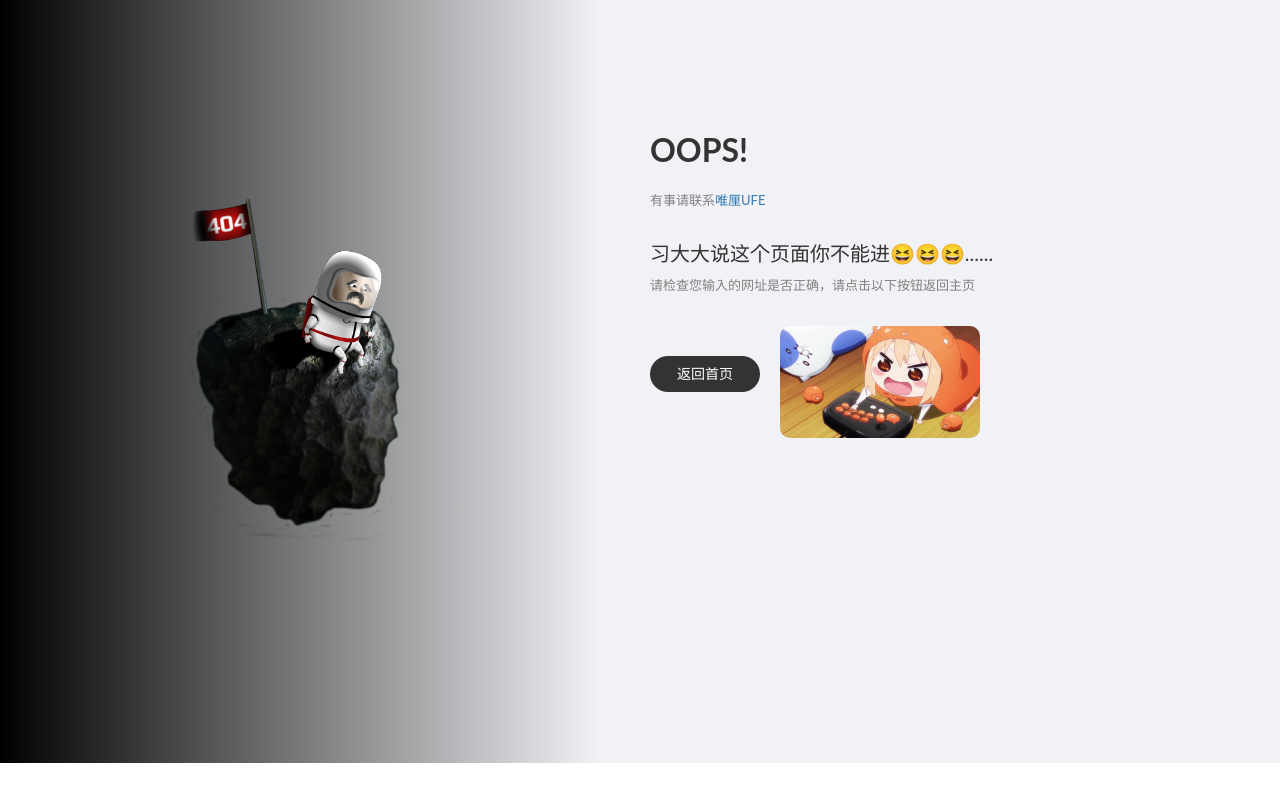
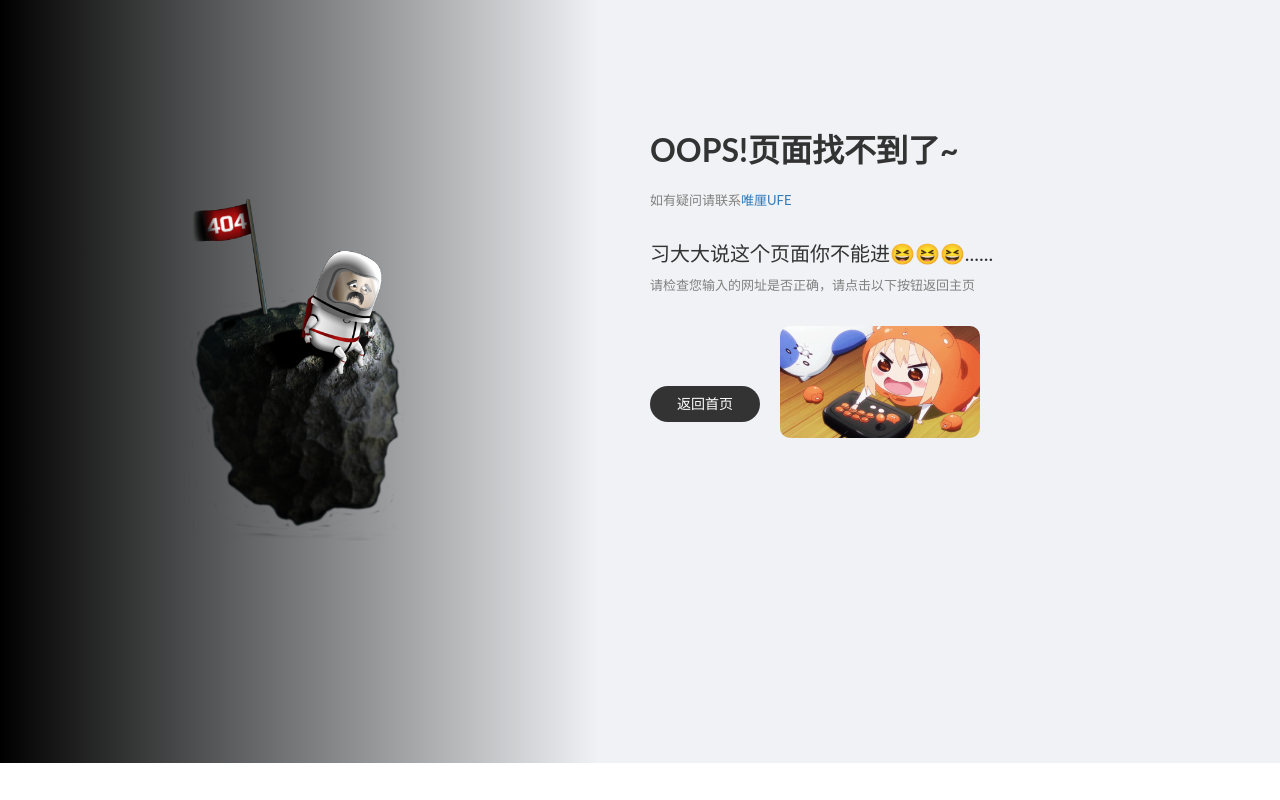
Before and after one commit to Janyet-Lee/vue-admin-template, a Vue app: page /#/404 in a window 1280 px wide. Built offline with nearby package versions, Linux system fonts and the light colour scheme.

Commit message:
调整reademe文档

```diff
--- a/src/router/index.js
+++ b/src/router/index.js
@@ -89,7 +89,7 @@ export const constantRouterMap = [
       {
         path: 'upload',
         name: 'excel3',
-        component: _import('excel/exportExcel'),
+        component: _import('excel/uploadExcel'),
         meta: { title: 'uploadExcel', icon: 'form' }
       }
     ]
--- a/src/styles/variables.scss
+++ b/src/styles/variables.scss
@@ -1,4 +1,5 @@
 //sidebar
 $menuBg:#304156;
+// $menuBg:#333;
 $subMenuBg:#1f2d3d;
 $menuHover:#001528;
--- a/src/views/404.vue
+++ b/src/views/404.vue
@@ -8,8 +8,8 @@
         <img class="pic-404__child right" :src="img_404_cloud" alt="404"> -->
       </div>
       <div class="bullshit">
-        <div class="bullshit__oops">OOPS!</div>
-        <div class="bullshit__info">有事请联系<a class="link-type" href="http://www.wili.us/" target='_blank'>唯厘UFE</a></div>
+        <div class="bullshit__oops">OOPS!页面找不到了~</div>
+        <div class="bullshit__info">如有疑问请联系<a class="link-type" href="http://www.wili.us/" target='_blank'>唯厘UFE</a></div>
         <div class="bullshit__headline">{{ message }}</div>
         <div class="bullshit__info">请检查您输入的网址是否正确，请点击以下按钮返回主页</div>
         <a href="/" class="bullshit__return-home">返回首页</a>
@@ -218,7 +218,7 @@ export default {
       animation-duration: 0.5s;
       animation-delay: 0.3s;
       animation-fill-mode: forwards;
-      margin-top: 30px;
+      margin-top: 60px;
     }
     &__click {
       float: left;
--- a/src/views/excel/exportExcel.vue
+++ b/src/views/excel/exportExcel.vue
@@ -1,6 +1,5 @@
 <template>
   <div class="app-container">
-    <el-input style='width:240px;' placeholder="请输入文件名(默认excel-list)" prefix-icon="el-icon-document" v-model="filename"></el-input>
     <el-button style='margin-bottom:20px;' type="primary" icon="document" @click="handleDownload" :loading="downloadLoading">导出excel</el-button>
     <el-table :data="list" v-loading.body="listLoading" element-loading-text="拼命加载中" border fit highlight-current-row>
       <el-table-column align="center" label='ID' width="95">
@@ -44,44 +43,44 @@ export default {
       list: [
         {
           id: 1,
-          title: '测试标题',
+          title: '测试标题1',
           author: '测试作者',
           pageviews: 10000,
           timestamp: '2004-09-15 06:40:28'
         },
         {
           id: 2,
-          title: '测试标题',
+          title: '测试标题2',
           author: '测试作者',
           pageviews: 10000,
           timestamp: '2004-09-15 06:40:28'
         },
         {
-          title: '测试标题',
+          title: '测试标题3',
           author: '测试作者',
           pageviews: 10000,
           timestamp: '2004-09-15 06:40:28'
         },
         {
-          title: '测试标题',
+          title: '测试标题4',
           author: '测试作者',
           pageviews: 10000,
           timestamp: '2004-09-15 06:40:28'
         },
         {
-          title: '测试标题',
+          title: '测试标题5',
           author: '测试作者',
           pageviews: 10000,
           timestamp: '2004-09-15 06:40:28'
         },
         {
-          title: '测试标题',
+          title: '测试标题6',
           author: '测试作者',
           pageviews: 10000,
           timestamp: '2004-09-15 06:40:28'
         },
         {
-          title: '测试标题',
+          title: '测试标题7',
           author: '测试作者',
           pageviews: 10000,
           timestamp: '2004-09-15 06:40:28'
--- a/src/views/excel/selectExcel.vue
+++ b/src/views/excel/selectExcel.vue
@@ -1,6 +1,5 @@
 <template>
   <div class="app-container">
-    <el-input style='width:240px;' placeholder="请输入文件名(默认excel-list)" prefix-icon="el-icon-document" v-model="filename"></el-input>
     <el-button style='margin-bottom:20px' type="primary" icon="document" @click="handleDownload" :loading="downloadLoading">导出已选择项</el-button>
     <el-table :data="list" v-loading.body="listLoading" element-loading-text="拼命加载中" border fit highlight-current-row @selection-change="handleSelectionChange"
       ref="multipleTable">
```
Also changed, not shown: 1 other file (tests, documents, lock files or other folders).
